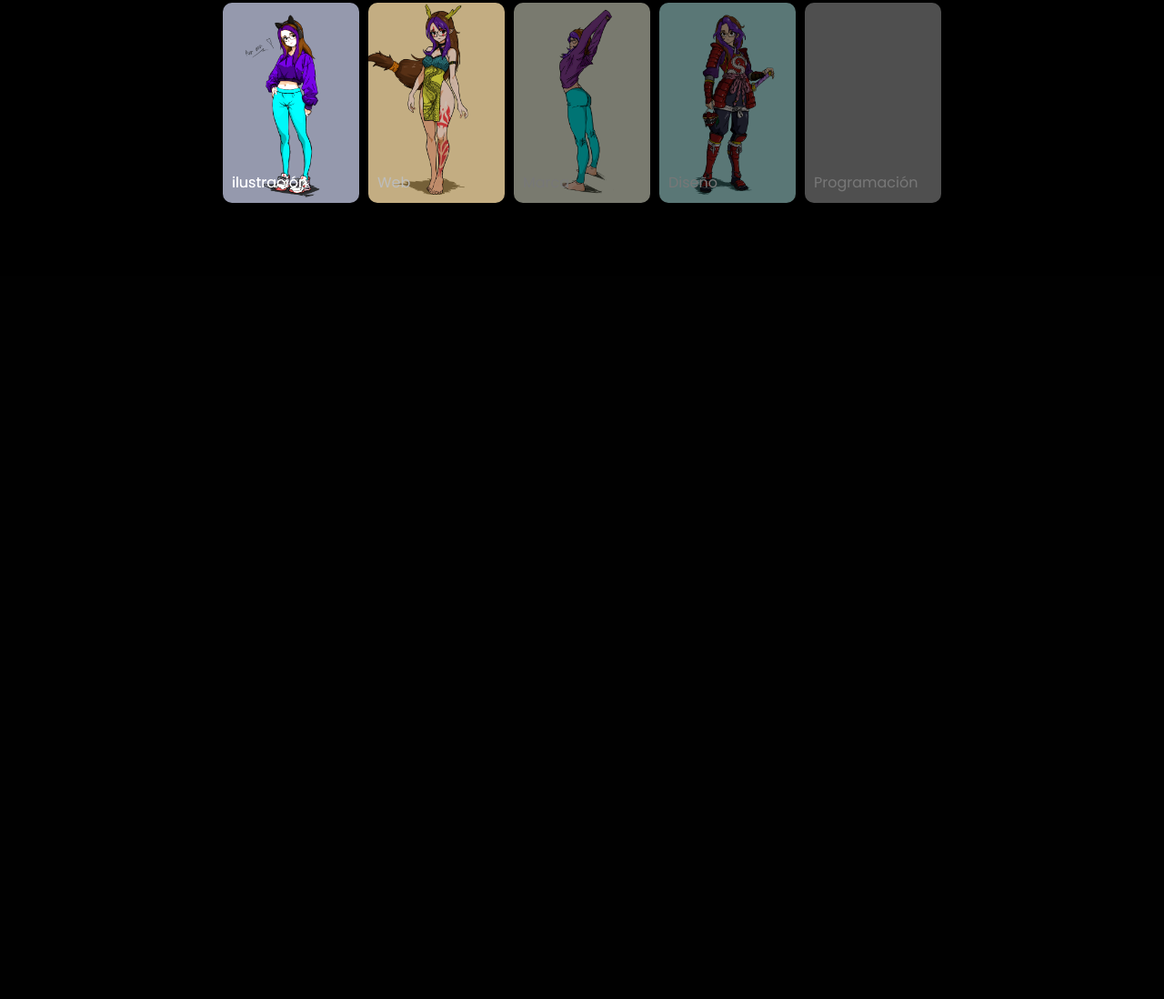
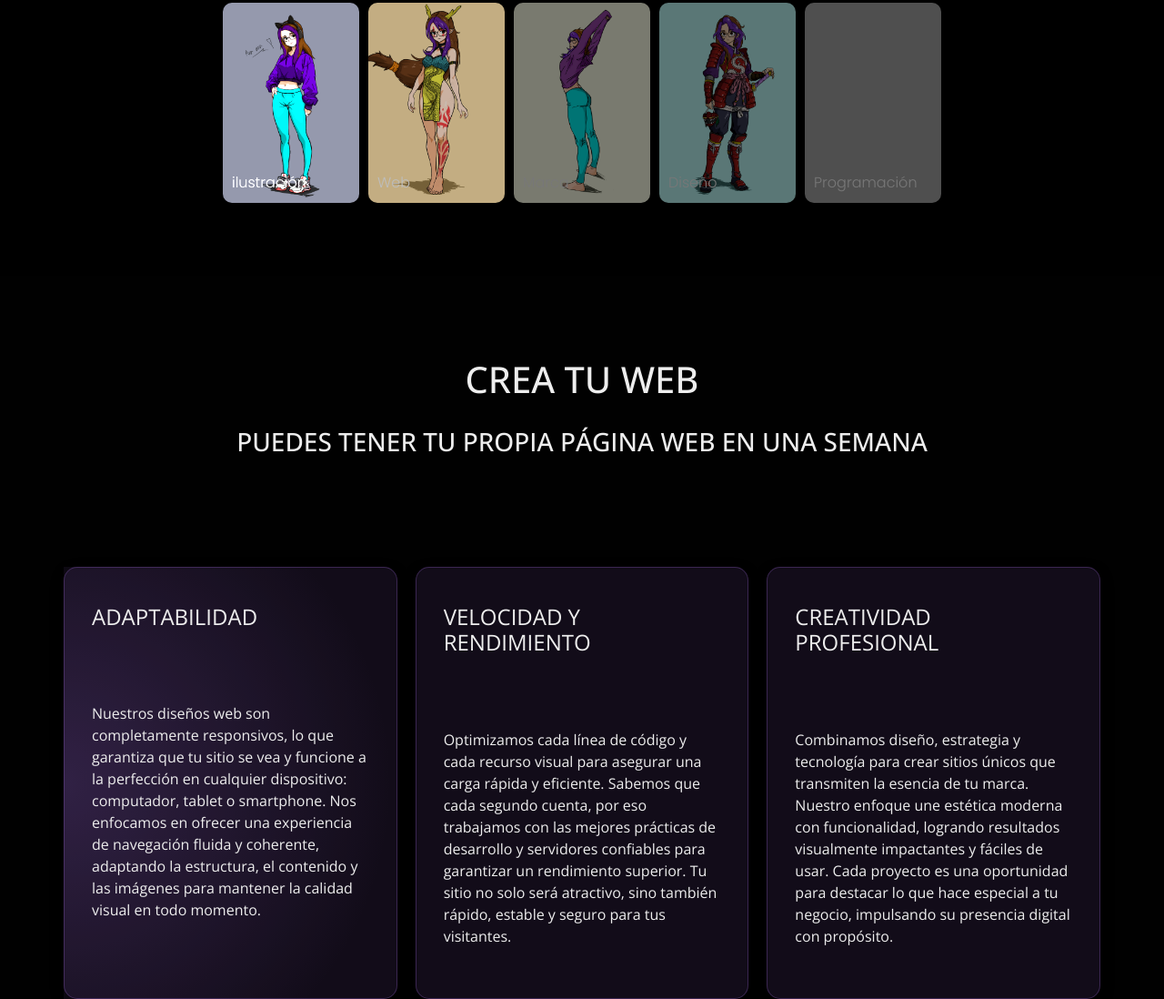
Before and after one commit to javiermedic/creacionweb, a plain HTML site: page index.html in a window 1280 px wide. Shown: the part 487-1585 px from the top of the page at 91% size. Before the commit the page ends 800 px from the top, so only its background shows below. Drawn offline with nearby package versions, Linux system fonts and the light colour scheme; grey boxes are pictures that could not be loaded; a web font is replaced by a local one.

Commit message:
creacion y mejora de informacion sobre el diseño de empresa en la pagina principal

```diff
--- a/assets/css/style.css
+++ b/assets/css/style.css
@@ -1,4 +1,7 @@
+/* fonts */
 @import url("https://fonts.googleapis.com/css2?family=Poppins:ital,wght@0,100;0,200;0,300;0,400;0,500;0,600;0,700;0,800;0,900;1,100;1,200;1,300;1,400;1,500;1,600;1,700;1,800;1,900&display=swap");
+@import url('https://fonts.googleapis.com/css2?family=Open+Sans:ital,wght@0,300..800;1,300..800&family=Poppins:ital,wght@0,100;0,200;0,300;0,400;0,500;0,600;0,700;0,800;0,900;1,100;1,200;1,300;1,400;1,500;1,600;1,700;1,800;1,900&display=swap');
+
 body {
   font-family: Poppins;
   margin: 0;
@@ -51,15 +54,6 @@ nav a {
   border-radius: 7px;
 }
 
-/*. test de eliminación superior de header convencional
-nav
-  background-color: #010101;
-  box-shadow: 3px 3px 5px rgba(0, 0, 0, 0.5);
-
-nav a:hover {
-  background-color: #424040;
-}
-*/
 
 nav li:first-child {
   margin-right: auto;
@@ -126,6 +120,7 @@ nav li:first-child {
   height: 100vh;
   margin-top: -10px;
   position: relative;
+  font-weight: 300;
 }
 
 .slider .list .item {
@@ -280,3 +275,65 @@ nav li:first-child {
     top: 10%;
   }
 }
+
+/* area informacion */
+
+#tituloWeb {
+  font-family: Open Sans;
+  font-weight: 300;
+  text-transform: uppercase;
+  text-align: center;
+}
+
+#textoinfo {
+  position: relative; /* Necesario para el efecto de brillo */
+  font-family: Open Sans;
+  /* overflow: hidden; */ /* Se elimina para permitir que el efecto hover no se corte */
+}
+
+.row {
+  gap: 20px;
+}
+
+.row h1 {
+  margin-top: 90px;
+  text-transform: uppercase;
+}
+.row h3 {
+  margin-top: 0; /* O un valor pequeño si quieres un poco de espacio, ej: 10px */
+  margin-bottom: 120px;
+  /* font-weight se hereda de #tituloWeb */
+}
+
+.row h4 {
+  margin-bottom: 80px;
+  font-weight: 300;
+  text-transform: uppercase;
+}
+
+/* Estilos para las tarjetas de información */
+#textoinfo .col {
+  background-color: rgba(120, 81, 169, 0.15); /* Fondo lila/morado */
+  padding: 40px 30px;
+  border-radius: 15px;
+  border: 1px solid rgba(120, 81, 169, 0.4); /* Borde a juego */
+  transition: transform 0.3s ease, box-shadow 0.3s ease;
+  box-shadow: 0 5px 15px rgba(0, 0, 0, 0.3); /* Sombra base oscura */
+}
+
+#textoinfo .col:hover {
+  transform: translateY(-10px);
+  box-shadow: 0 10px 25px rgba(120, 81, 169, 0.3); /* Sombra morada en hover */
+}
+
+/* Efecto de brillo lateral para el contenedor */
+#textoinfo::before {
+  content: '';
+  position: absolute;
+  top: 0;
+  left: 0;
+  width: 40%;
+  height: 100%;
+  background: radial-gradient(circle at left, rgba(120, 81, 169, 0.3), transparent 70%);
+  z-index: -1; /* Lo posiciona detrás del contenido */
+}
--- a/index.html
+++ b/index.html
@@ -151,6 +151,39 @@
 
     <!--crea tu web-->
 
+    <div id="tituloWeb" class="container">
+        <div class="row">
+            <h1 class="">Crea tu web</h1>
+            <h3>Puedes tener tu propia página web en una semana</h3>
+        </div>
+    </div>
+
+    <div id="textoinfo" class="container">
+        <div class="row">
+            <div class="col">
+                <h4>Adaptabilidad</h4>
+                <p>Nuestros diseños web son completamente responsivos, lo que garantiza que tu sitio se vea y funcione a la perfección
+                    en cualquier dispositivo: computador, tablet o smartphone. Nos enfocamos en ofrecer una experiencia de navegación
+                    fluida y coherente, adaptando la estructura, el contenido y las imágenes para mantener la calidad visual en todo
+                    momento.</p>
+            </div>
+            <div class="col">
+                <h4>Velocidad y rendimiento</h4>
+                <p>Optimizamos cada línea de código y cada recurso visual para asegurar una carga rápida y eficiente. Sabemos que cada
+                    segundo cuenta, por eso trabajamos con las mejores prácticas de desarrollo y servidores confiables para garantizar
+                    un rendimiento superior. Tu sitio no solo será atractivo, sino también rápido, estable y seguro para tus visitantes.
+                </p>
+            </div>
+            <div class="col">
+                <h4>Creatividad profesional</h4>
+                <p>Combinamos diseño, estrategia y tecnología para crear sitios únicos que transmiten la esencia de tu marca. Nuestro
+                    enfoque une estética moderna con funcionalidad, logrando resultados visualmente impactantes y fáciles de usar. Cada
+                    proyecto es una oportunidad para destacar lo que hace especial a tu negocio, impulsando su presencia digital con
+                    propósito.</p>
+            </div>
+        </div>
+    </div>
+
 </body>
 
 <script src="/assets/js/app.js"></script>
```
